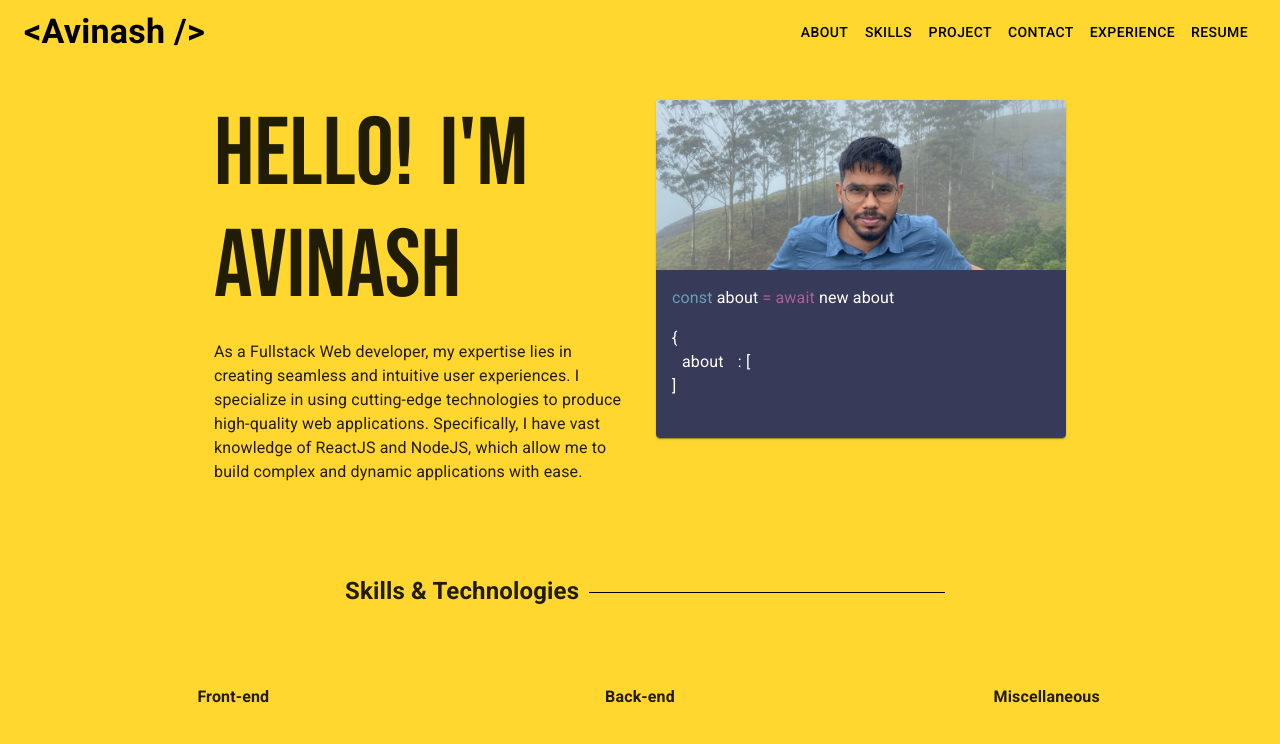
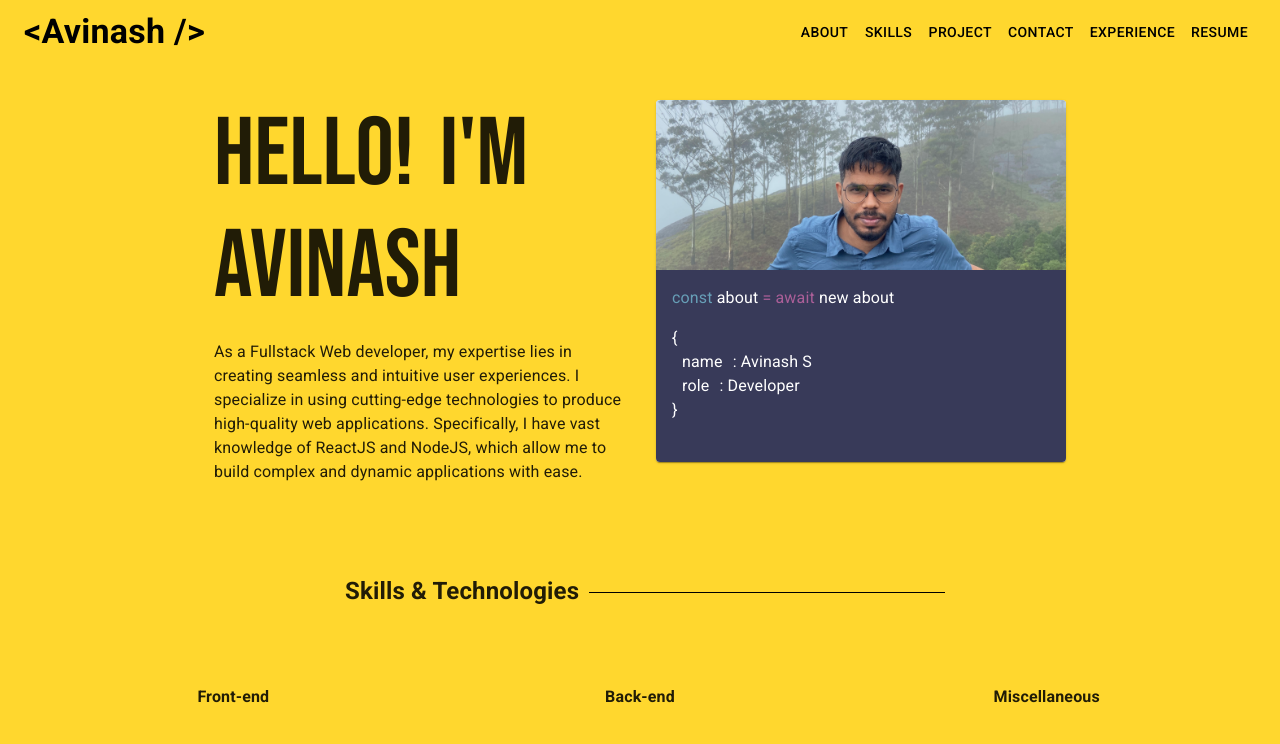
Before and after one commit to Hunter305/portfolio, a React (Vite) app: page / in a window 1280 px wide. Shown: the top 744 px of the page. Built offline with nearby package versions, Linux system fonts and the light colour scheme.

Commit message:
portfolio website 99%

```diff
--- a/src/components/About.jsx
+++ b/src/components/About.jsx
@@ -45,8 +45,12 @@ const About = () => {
                 <br />
                 <p>
                   {"{"}
-                  <br /> <span style={{ paddingLeft: "10px" }}>about</span>{" "}
-                  <span style={{ paddingLeft: "10px" }}>:</span> [ <br />]
+                  <br /> <span style={{ paddingLeft: "10px" }}>name</span>
+                  <span style={{ paddingLeft: "10px" }}>:</span> Avinash S<br />
+                  <span style={{ paddingLeft: "10px" }}>role</span>
+                  <span style={{ paddingLeft: "10px" }}>:</span> Developer
+                  <br />
+                  {"}"}
                 </p>
               </CardContent>
             </Card>
```
